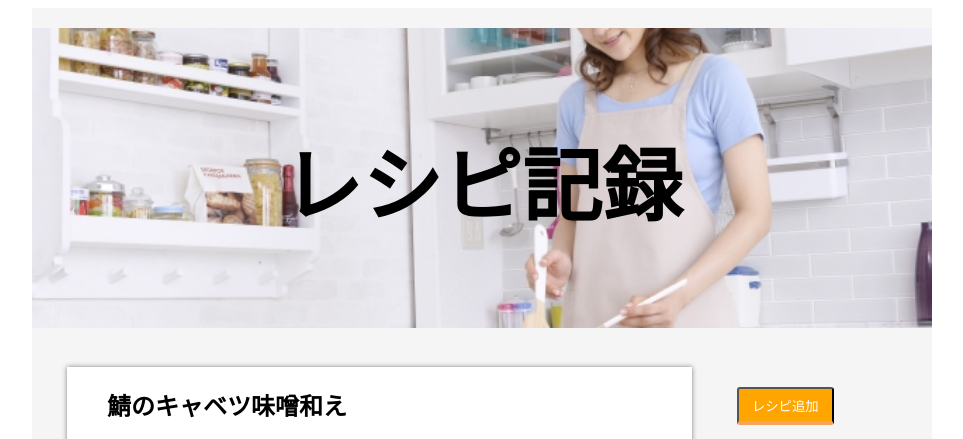
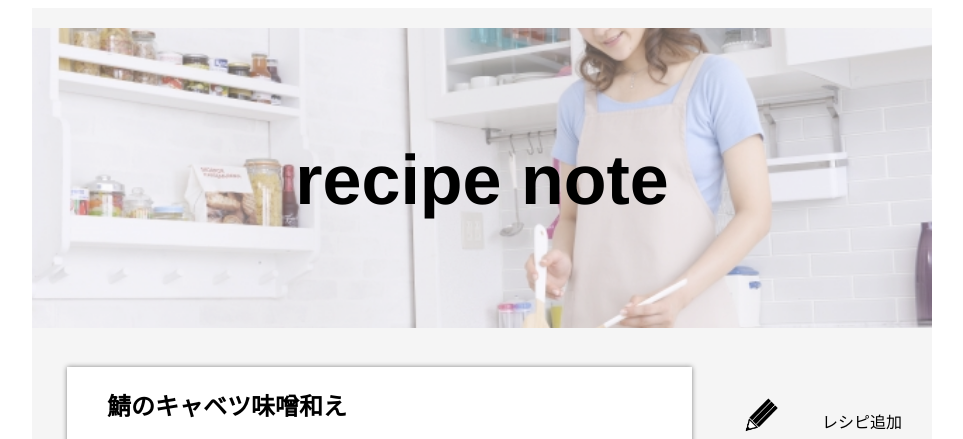
Before and after one commit to IwamotoYukiko/PhotoAlbum-recipe, a PHP site: page / in a window 1280 px wide. Shown: the top 439 px of the page, without its empty margins (158-1121 px from the left). Run offline with PHP 8.4, Linux system fonts and the light colour scheme; data comes from the database, SQL or seed files in the repository; some libraries are stand-ins or nearby versions.

Commit message:
no message

```diff
--- a/recipe/index.php
+++ b/recipe/index.php
@@ -29,12 +29,11 @@ if($status==false){
     $view .= "<p>";
     if($imginfo){
       $view .= '<img src="data:' . $imginfo['mime'] . ';base64,'.$enc_img.'" style="width:400px;height:320px;">';
-		}
+    }
     $view .= "</p>";
     $view .= '<p>【材料】<br>'.$result["material"].'</p>';
     $view .= '<p>【作り方】<br>'.$result["method"].'</p>';
     $view .= '<p>【メモ】<br>'.$result["memo"].'</p>';
-    $view .= '<p>- - - - - - - - - - - - - - - - - - - - - - - - - - - - - - - - - - - - - - - - - - - - - - -</p>';
     $view .= "</div>";
   }
 }
@@ -66,7 +65,6 @@ if($status==false){
     $view_meat .= '<p>【材料】<br>'.$result["material"].'</p>';
     $view_meat .= '<p>【作り方】<br>'.$result["method"].'</p>';
     $view_meat .= '<p>【メモ】<br>'.$result["memo"].'</p>';
-    $view_meat .= '<p>- - - - - - - - - - - - - - - - - - - - - - - - - - - - - - - - - - - - - - - - - - - - - - -</p>';
     $view_meat .= "</div>";
   }
 }
@@ -97,7 +95,6 @@ if($status==false){
     $view_fish .= '<p>【材料】<br>'.$result["material"].'</p>';
     $view_fish .= '<p>【作り方】<br>'.$result["method"].'</p>';
     $view_fish .= '<p>【メモ】<br>'.$result["memo"].'</p>';
-    $view_fish .= '<p>- - - - - - - - - - - - - - - - - - - - - - - - - - - - - - - - - - - - - - - - - - - - - - -</p>';
     $view_fish .= "</div>";
   }
 }
@@ -128,7 +125,6 @@ if($status==false){
     $view_sidedis .= '<p>【材料】<br>'.$result["material"].'</p>';
     $view_sidedis .= '<p>【作り方】<br>'.$result["method"].'</p>';
     $view_sidedis .= '<p>【メモ】<br>'.$result["memo"].'</p>';
-    $view_sidedis .= '<p>- - - - - - - - - - - - - - - - - - - - - - - - - - - - - - - - - - - - - - - - - - - - - - -</p>';
     $view_sidedis .= "</div>";
   }
 }
@@ -152,7 +148,7 @@ if($status==false){
 
     <div class="header">
         <img src="top.jpg" class="top-img">
-        <h1>レシピ記録</h1>
+        <h1>recipe note</h1>
     </div>
 
 
@@ -162,13 +158,16 @@ if($status==false){
         </div>
 
         <div class="side">
-          <input type="button" onclick="window.open('form.php')" class="f_btn" value="レシピ追加">
+          <ul class="menu">
+            <li onclick="window.open('form.php')"><img src="pen.png" class="side-icon"><p>レシピ追加</p></li>
+          </ul>
 
-            <h2>レシピ一覧</h2>
-            <p><button class="j_btn" id="meat">お肉のおかず</button></p>
-            <p><button class="j_btn"id="fish">魚介のおかず</button></p>
-            <p><button class="j_btn"id="sidedis">副菜</button></p>
-
+            <h2>レシピ検索</h2>
+          <ul class="menu">
+            <li id="meat"><img src="icon.png" class="side-icon"><p>お肉のおかず</p></li>
+            <li id="fish"><img src="fish.png" class="side-icon"><p>お魚のおかず</p></li>
+            <li id="sidedis"><img src="leaf.png" class="side-icon"><p>副菜</p></li>
+          </ul>
 
 
         </div>
@@ -179,6 +178,8 @@ if($status==false){
 
 <script src="https://code.jquery.com/jquery-3.2.1.min.js"></script>
 <script>
+
+$("h1").fadeIn(4000);
 
 $('#meat').click(function() {
      $('.main').html('<?=$view_meat?>');
--- a/recipe/style.css
+++ b/recipe/style.css
@@ -4,10 +4,10 @@
 
 .wrap{
     max-width: 900px;
-    padding-top: 20px;
+    padding: 20px 0;
     margin: 0 auto;
     background-color: #f5f5f5;
-
+    font-family: "游ゴシック",YuGothic,"メイリオ",Meiryo,Helvetica,Arial,sans-serif;
 }
 
 .container{
@@ -22,7 +22,8 @@
 }
 
 .header h1 {
-    font-size: 80px;
+    display:none;
+    font-size: 70px;
     position: absolute;
     top: 50%;
     left: 50%;
@@ -37,6 +38,7 @@ img.top-img{
     height: 300px;
     width: 100%;
     object-fit: cover;
+    opacity: 0.7;
 }
 
 
@@ -51,50 +53,40 @@ img.top-img{
 
 .result{
     width: 550px;
-    padding-left: 40px;
+    margin-left: 40px;
     text-align: left;
+    border-bottom: dotted 1px #000;
 }
-
 
 /* メニュー */
 
 .side{
     width: 190px;
     margin: 35px 10px;
-
 }
 
-.f_btn {
-    margin-top:20px;
-    display: inline-block;
-    padding: 0.5em 1em;
-    text-decoration: none;
-    background: orange;
-    color: #fff;
-    border-bottom: solid 4px sandybrown;
-    border-radius: 3px;
+img.side-icon{
+    height: 40px;
+    width: auto;
 }
 
-.f_btn:active {
-    -webkit-transform: translateY(4px);
-    transform: translateY(4px);
-    border-bottom: none;
+.menu{
+    display: block;
+    list-style: none;
+    padding: 0px;
 }
 
-.j_btn {
-    display: inline-block;
-    padding: 0.5em 1em;
-    text-decoration: none;
-    background: gray;
-    color: #FFF;
-    border-bottom: solid 4px silver;
-    border-radius: 3px;
+li{
+    display: flex;
+    justify-content: space-between;
+    border-bottom: dotted 1px #000;
+    padding: 10px 20px 10px 0;
 }
 
-.j_btn:active {
-    -webkit-transform: translateY(4px);
-    transform: translateY(4px);
-    border-bottom: none;
+li:hover {
+    opacity: 0.5;
+    position:relative;
+    top:1px;
 }
 
 /* --------------
```
Also changed, not shown: other parts of recipe/style.css (+35 -7 lines), recipe/form.php (+6 -7 lines), recipe/fish.png (added), recipe/icon.png (added), recipe/leaf.png (added), recipe/pen.png (added).
